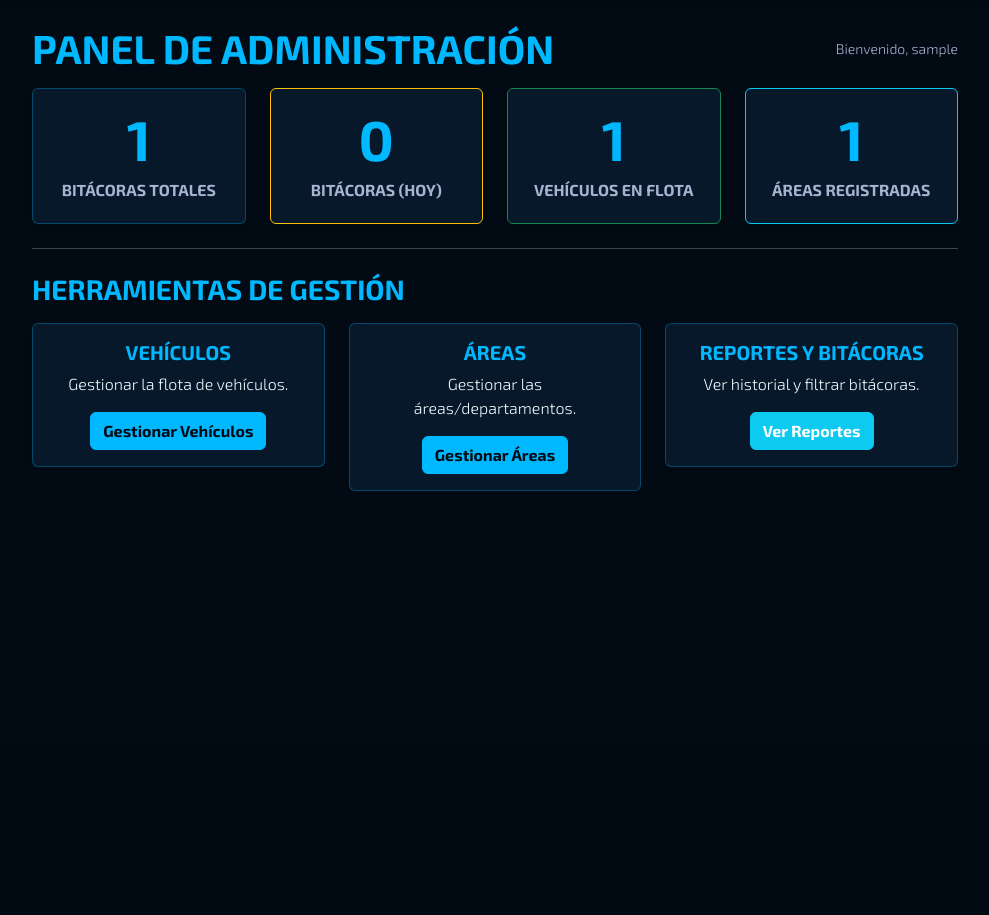
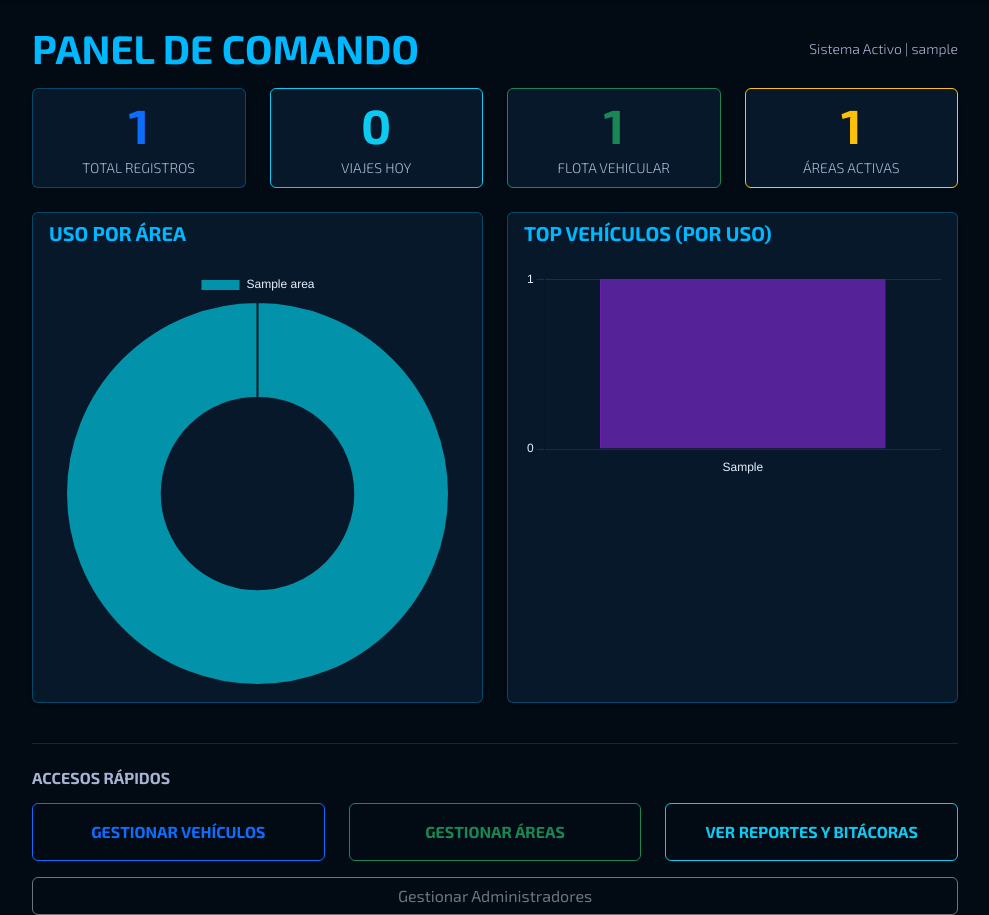
Before and after one commit to saolos12/sistema-bitacoras-ylb, a Flask app: page /dashboard in a window 1280 px wide. Shown: the part 57-972 px from the top of the page, without its empty margins (145-1134 px from the left). Before the commit the page ends 548 px from the top, so only its background shows below. Run offline with Flask 3, Linux system fonts and the light colour scheme; a user stored in the database is signed in; tables that the repository leaves empty hold one stand-in row (values such as "Sample post"); some libraries are stand-ins or nearby versions.

Commit message:
Revamp dashboard layout and add charts
Updated the dashboard layout and statistics display to enhance user experience and added chart functionality for better data visualization.

```diff
--- a/templates/dashboard_admin.html
+++ b/templates/dashboard_admin.html
@@ -1,77 +1,171 @@
 {% extends "layout.html" %}
 {% block content %}
+    <script src="https://cdn.jsdelivr.net/npm/chart.js"></script>
+
     <div class="d-flex justify-content-between align-items-center mb-3">
-        <h1 class="mb-0">Panel de Administración</h1>
-        <small class="text-muted">Bienvenido, {{ current_user.username }}</small>
+        <h1 class="mb-0">Panel de Comando</h1>
+        <small class="text-muted">Sistema Activo | {{ current_user.username }}</small>
     </div>
 
     <div class="row mb-4">
         <div class="col-md-3">
-            <div class="card shadow-sm text-center text-primary border-primary">
-                <div class="card-body">
-                    <h1 class="display-4">{{ stats.total_bitacoras }}</h1>
-                    <h6 class="card-title text-muted">Bitácoras Totales</h6>
+            <div class="card shadow-sm text-center border-primary">
+                <div class="card-body py-2">
+                    <h2 class="display-5 fw-bold text-primary mb-0">{{ stats.total_bitacoras }}</h2>
+                    <small class="text-muted text-uppercase">Total Registros</small>
                 </div>
             </div>
         </div>
         <div class="col-md-3">
-            <div class="card shadow-sm text-center text-warning border-warning">
-                <div class="card-body">
-                    <h1 class="display-4">{{ stats.bitacoras_hoy }}</h1>
-                    <h6 class="card-title text-muted">Bitácoras (Hoy)</h6>
+            <div class="card shadow-sm text-center border-info">
+                <div class="card-body py-2">
+                    <h2 class="display-5 fw-bold text-info mb-0">{{ stats.bitacoras_hoy }}</h2>
+                    <small class="text-muted text-uppercase">Viajes Hoy</small>
                 </div>
             </div>
         </div>
         <div class="col-md-3">
-            <div class="card shadow-sm text-center text-success border-success">
-                <div class="card-body">
-                    <h1 class="display-4">{{ stats.total_vehiculos }}</h1>
-                    <h6 class="card-title text-muted">Vehículos en Flota</h6>
+            <div class="card shadow-sm text-center border-success">
+                <div class="card-body py-2">
+                    <h2 class="display-5 fw-bold text-success mb-0">{{ stats.total_vehiculos }}</h2>
+                    <small class="text-muted text-uppercase">Flota Vehicular</small>
                 </div>
             </div>
         </div>
         <div class="col-md-3">
-            <div class="card shadow-sm text-center text-info border-info">
-                <div class="card-body">
-                    <h1 class="display-4">{{ stats.total_areas }}</h1>
-                    <h6 class="card-title text-muted">Áreas Registradas</h6>
+            <div class="card shadow-sm text-center border-warning">
+                <div class="card-body py-2">
+                    <h2 class="display-5 fw-bold text-warning mb-0">{{ stats.total_areas }}</h2>
+                    <small class="text-muted text-uppercase">Áreas Activas</small>
                 </div>
             </div>
         </div>
     </div>
 
-    <hr class="my-4">
-    <h3 class="mb-3">Herramientas de Gestión</h3>
-
-    <div class="row">
-        <div class="col-md-4 mb-3">
-            <div class="card shadow-sm">
-                <div class="card-body text-center">
-                    <h5 class="card-title">Vehículos</h5>
-                    <p class="card-text">Gestionar la flota de vehículos.</p>
-                    <a href="{{ url_for('listar_vehiculos') }}" class="btn btn-primary">Gestionar Vehículos</a>
+    <div class="row mb-4">
+        <div class="col-md-6 mb-3">
+            <div class="card shadow-sm h-100">
+                <div class="card-header bg-transparent border-0">
+                    <h5 class="card-title mb-0"><i class="bi bi-pie-chart"></i> Uso por Área</h5>
+                </div>
+                <div class="card-body">
+                    <canvas id="chartAreas"></canvas>
                 </div>
             </div>
         </div>
 
-        <div class="col-md-4 mb-3">
-            <div class="card shadow-sm">
-                <div class="card-body text-center">
-                    <h5 class="card-title">Áreas</h5>
-                    <p class="card-text">Gestionar las áreas/departamentos.</p>
-                    <a href="{{ url_for('listar_areas') }}" class="btn btn-primary">Gestionar Áreas</a>
+        <div class="col-md-6 mb-3">
+            <div class="card shadow-sm h-100">
+                <div class="card-header bg-transparent border-0">
+                    <h5 class="card-title mb-0"><i class="bi bi-bar-chart"></i> Top Vehículos (Por Uso)</h5>
                 </div>
-            </div>
-        </div>
-
-        <div class="col-md-4 mb-3">
-            <div class="card shadow-sm">
-                <div class="card-body text-center">
-                    <h5 class="card-title">Reportes y Bitácoras</h5>
-                    <p class="card-text">Ver historial y filtrar bitácoras.</p>
-                    <a href="{{ url_for('reportes') }}" class="btn btn-info text-white">Ver Reportes</a>
+                <div class="card-body">
+                    <canvas id="chartVehiculos"></canvas>
                 </div>
             </div>
         </div>
     </div>
+
+    <hr class="my-4 border-secondary">
+
+    <h4 class="mb-3 text-uppercase text-muted fs-6">Accesos Rápidos</h4>
+    <div class="row">
+        <div class="col-md-4 mb-3">
+            <div class="d-grid">
+                <a href="{{ url_for('listar_vehiculos') }}" class="btn btn-outline-primary py-3">
+                    <strong>GESTIONAR VEHÍCULOS</strong>
+                </a>
+            </div>
+        </div>
+        <div class="col-md-4 mb-3">
+            <div class="d-grid">
+                <a href="{{ url_for('listar_areas') }}" class="btn btn-outline-success py-3">
+                    <strong>GESTIONAR ÁREAS</strong>
+                </a>
+            </div>
+        </div>
+        <div class="col-md-4 mb-3">
+            <div class="d-grid">
+                <a href="{{ url_for('reportes') }}" class="btn btn-outline-info py-3">
+                    <strong>VER REPORTES Y BITÁCORAS</strong>
+                </a>
+            </div>
+        </div>
+        <div class="col-md-12">
+             <div class="d-grid">
+                <a href="{{ url_for('listar_usuarios') }}" class="btn btn-outline-secondary">
+                    Gestionar Administradores
+                </a>
+            </div>
+        </div>
+    </div>
+
+    <script>
+        // Configuración de colores Neon
+        const colorCyan = 'rgba(0, 229, 255, 0.6)';
+        const colorCyanBorder = 'rgba(0, 229, 255, 1)';
+        const colorPurple = 'rgba(138, 43, 226, 0.6)';
+        const colorPurpleBorder = 'rgba(138, 43, 226, 1)';
+        const textColor = '#e6f1ff';
+
+        // --- Gráfico de Áreas (Doughnut/Torta) ---
+        const ctxArea = document.getElementById('chartAreas').getContext('2d');
+        new Chart(ctxArea, {
+            type: 'doughnut', // Tipo "Dona" se ve más moderno que "Pie"
+            data: {
+                labels: {{ chart_data.area_labels | tojson }},
+                datasets: [{
+                    data: {{ chart_data.area_values | tojson }},
+                    backgroundColor: [
+                        colorCyan,
+                        'rgba(255, 99, 132, 0.6)',
+                        'rgba(255, 206, 86, 0.6)',
+                        'rgba(75, 192, 192, 0.6)',
+                        'rgba(153, 102, 255, 0.6)',
+                    ],
+                    borderColor: '#0a1929', // Color del fondo para separar segmentos
+                    borderWidth: 2
+                }]
+            },
+            options: {
+                responsive: true,
+                plugins: {
+                    legend: { labels: { color: textColor } }
+                }
+            }
+        });
+
+        // --- Gráfico de Vehículos (Barras) ---
+        const ctxVeh = document.getElementById('chartVehiculos').getContext('2d');
+        new Chart(ctxVeh, {
+            type: 'bar',
+            data: {
+                labels: {{ chart_data.vehiculo_labels | tojson }},
+                datasets: [{
+                    label: 'Viajes Realizados',
+                    data: {{ chart_data.vehiculo_values | tojson }},
+                    backgroundColor: colorPurple,
+                    borderColor: colorPurpleBorder,
+                    borderWidth: 1
+                }]
+            },
+            options: {
+                responsive: true,
+                scales: {
+                    y: {
+                        beginAtZero: true,
+                        grid: { color: 'rgba(255, 255, 255, 0.1)' },
+                        ticks: { color: textColor, stepSize: 1 }
+                    },
+                    x: {
+                        grid: { display: false },
+                        ticks: { color: textColor }
+                    }
+                },
+                plugins: {
+                    legend: { display: false }
+                }
+            }
+        });
+    </script>
 {% endblock content %}
```
